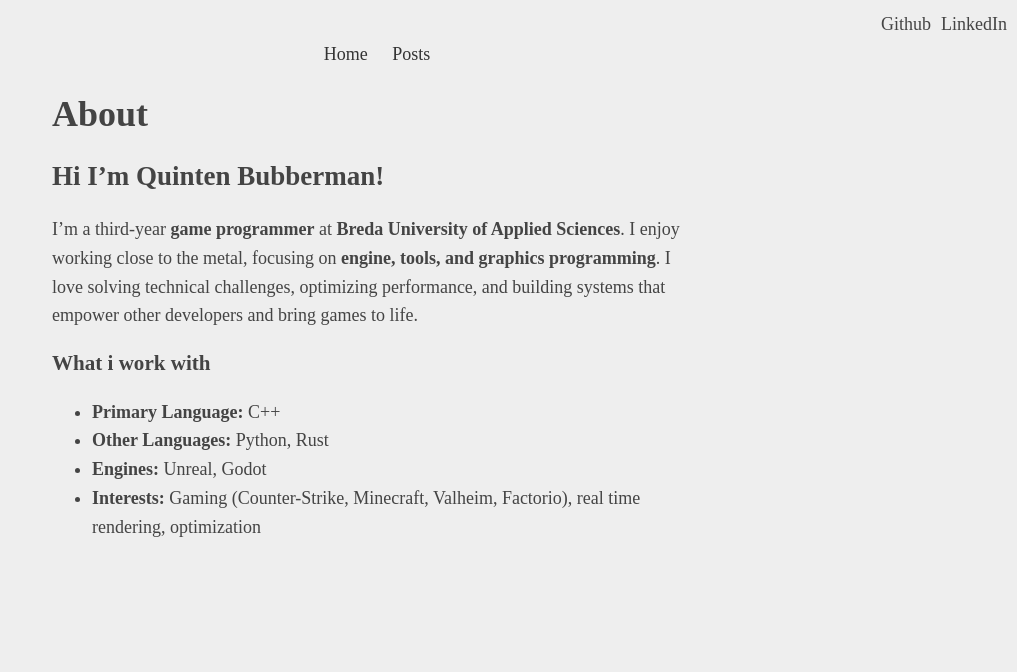
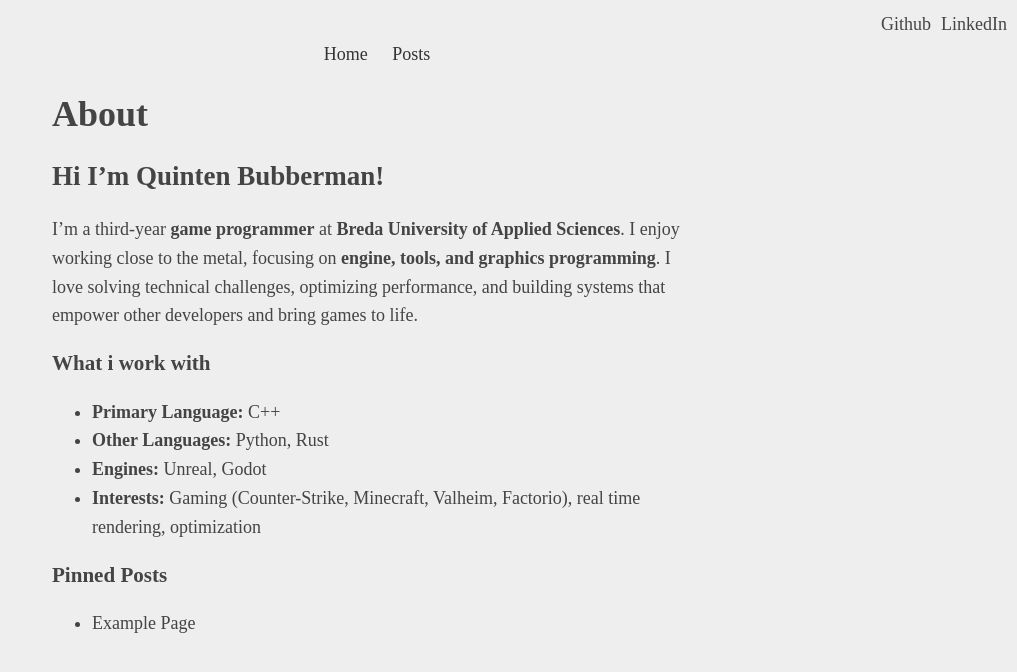
Before and after one commit to bakjedev/bakjedev.github.io, a Jekyll site: the page built from index.md, in a window 1280 px wide. Shown: the top 672 px of the page, without its empty margins (263-1280 px from the left). Built offline with Jekyll 4.4.1, drawn with Linux system fonts in a browser that asks for light colours.

Commit message:
add pinned posts to index.md

```diff
--- a/index.md
+++ b/index.md
@@ -15,3 +15,13 @@
 - **Other Languages:** Python, Rust
 - **Engines:** Unreal, Godot
 - **Interests:** Gaming (Counter-Strike, Minecraft, Valheim, Factorio), real time rendering, optimization
+
+### Pinned Posts
+
+<ul>
+  {% for post in site.pages %}
+    {% if post.pinned %}
+      <li><a href="{{ post.url }}">{{ post.title }}</a></li>
+    {% endif %}
+  {% endfor %}
+</ul>
```
Also changed, not shown: _pages/test.md (+1 -0 lines).
